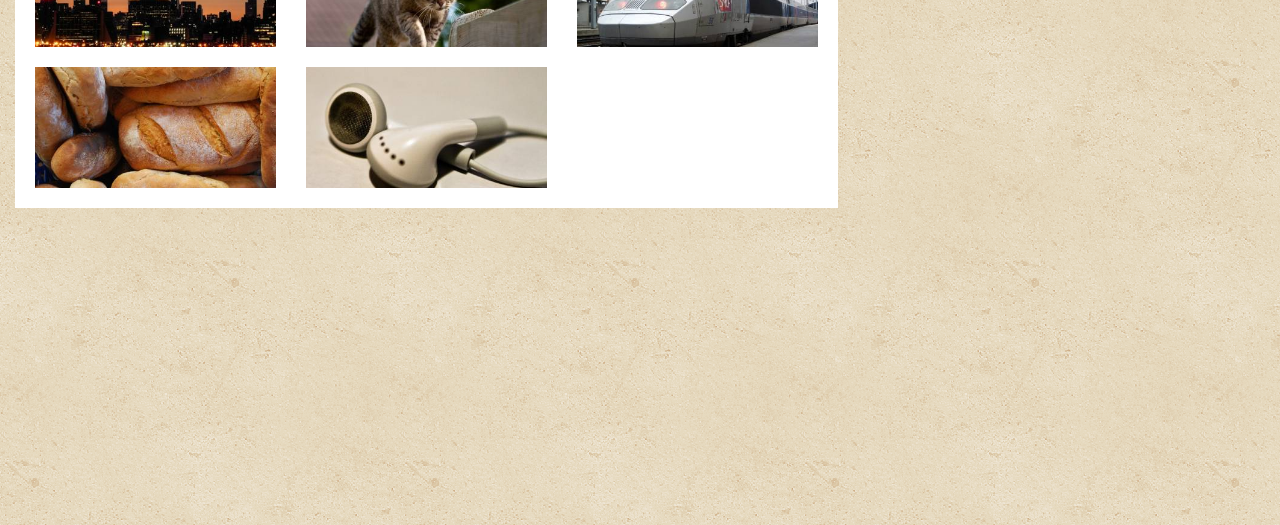
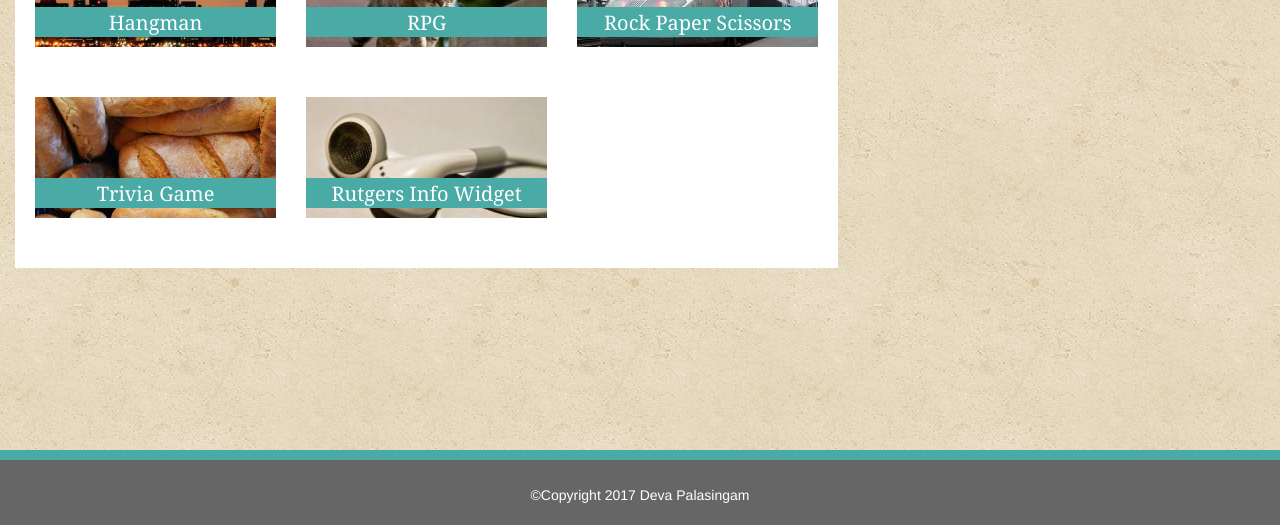
Before and after one commit to DevaPalasingam/Bootstrap-Portfolio, a plain HTML site: page portfolio.html in a window 1280 px wide. Shown: the part 275-800 px from the top of the page. Drawn offline with nearby package versions, Linux system fonts and the light colour scheme.

Commit message:
finalizing project

```diff
--- a/assets/css/style.css
+++ b/assets/css/style.css
@@ -5,6 +5,12 @@
 
 body {
 	background-image: url(../images/vintage-concrete/vintage-concrete.png);
+}
+
+footer {
+	color: white;
+	z-index: 100;
+	padding-top: 25px;
 }
 
 h1 {
@@ -16,6 +22,7 @@ h3 {
 	margin-bottom: 5px;
 	margin-top: 15px;
 	font-family: 'Arial', 'Helvetica Neue', Helvetica, sans-serif;
+	font-size: 20px;
 }
 
 .input-group {
@@ -77,7 +84,7 @@ h3 {
 	padding-right: 20px;
 	padding-left: 20px;
 	margin-top: 10px;
-	margin-bottom: 10px;
+	margin-bottom: 100px;
 	padding-bottom: 10px;
 }
 
@@ -120,8 +127,29 @@ p {
 	padding-top: 10px;
 }
 
-/*.project-text {
-	position: absolute;
-	height: 20px;
-	background-color: black;
-}*/
+.project-text {
+	height: 30px;
+	background-color: #4aaaa5;
+	position: relative;
+	bottom: 50px;
+	max-width: 400px;
+	margin: 0 auto 0 auto;
+	color: #ffffff;
+	font-family: 'Georgia', Times, Times New Roman, serif;
+	font-size: 20px;
+	padding-top: 2px;
+}
+
+button {
+	margin-right: 100%;
+}
+
+.copyright-background {
+	position: fixed;
+	width: 100%;
+	height: 75px;
+	margin: 0 auto 0 auto;
+	bottom: 0;
+	background-color: #666666;
+	z-index: 50;
+	border-top: 10px solid #4aaaa5;
--- a/portfolio.html
+++ b/portfolio.html
@@ -1,4 +1,5 @@
 <!DOCTYPE html>
+<html lang="en-us">
 <html>
 <head>
 	<meta charset="utf-8">
@@ -49,13 +50,13 @@
 						<div class="project-holder">
 							<img class="img-responsive project-img" src="assets/images/RandomImage1.jpg" alt="Hangman">
 
-							<div class="project-text"></div>
+							<div class="project-text">Hangman</div>
 						</div>
 
 						<div class="project-holder">
 							<img class="img-responsive project-img" src="assets/images/RandomImage2.jpg" alt="Trivia Game">
 
-							<div class="project-text"></div>
+							<div class="project-text">Trivia Game</div>
 						</div>
 					</div>
 
@@ -63,13 +64,13 @@
 						<div class="project-holder">
 							<img class="img-responsive project-img" src="assets/images/RandomImage3.jpg" alt="RPG">
 
-							<div class="project-text"></div>
+							<div class="project-text">RPG</div>
 						</div>
 
 						<div class="project-holder">
 							<img class="img-responsive project-img" src="assets/images/RandomImage4.jpg" alt="Rutgers Info">
 
-							<div class="project-text"></div>
+							<div class="project-text">Rutgers Info Widget</div>
 						</div>
 					</div>
 
@@ -77,7 +78,7 @@
 						<div class="project-holder">
 							<img class="img-responsive project-img" src="assets/images/RandomImage5.jpg" alt="Rock Paper Scissors">
 
-							<div class="project-text"></div>
+							<div class="project-text">Rock Paper Scissors</div>
 						</div>
 					</div>
 				</div>
@@ -99,7 +100,7 @@
 						</div>
 
 						<div class="col-xs-4">
-							<a class="linkedin", href="https://www.linkedin.com/in/deva-palasingam">
+							<a class="linkedin" href="https://www.linkedin.com/in/deva-palasingam">
 								<img class="img-responsive social-link" src="assets/images/LinkedInLogo.jpg" alt="LinkedIn" width=80 height=80>
 							</a>
 						</div>
@@ -115,5 +116,9 @@
 		</div>
 	</div>
 
+	<div class="copyright-background">
+		<footer>&copy;Copyright 2017 Deva Palasingam</footer>
+	</div>
+
 </body>
 </html>
```
Also changed, not shown: contact.html (+8 -1 lines), index.html (+6 -1 lines).
